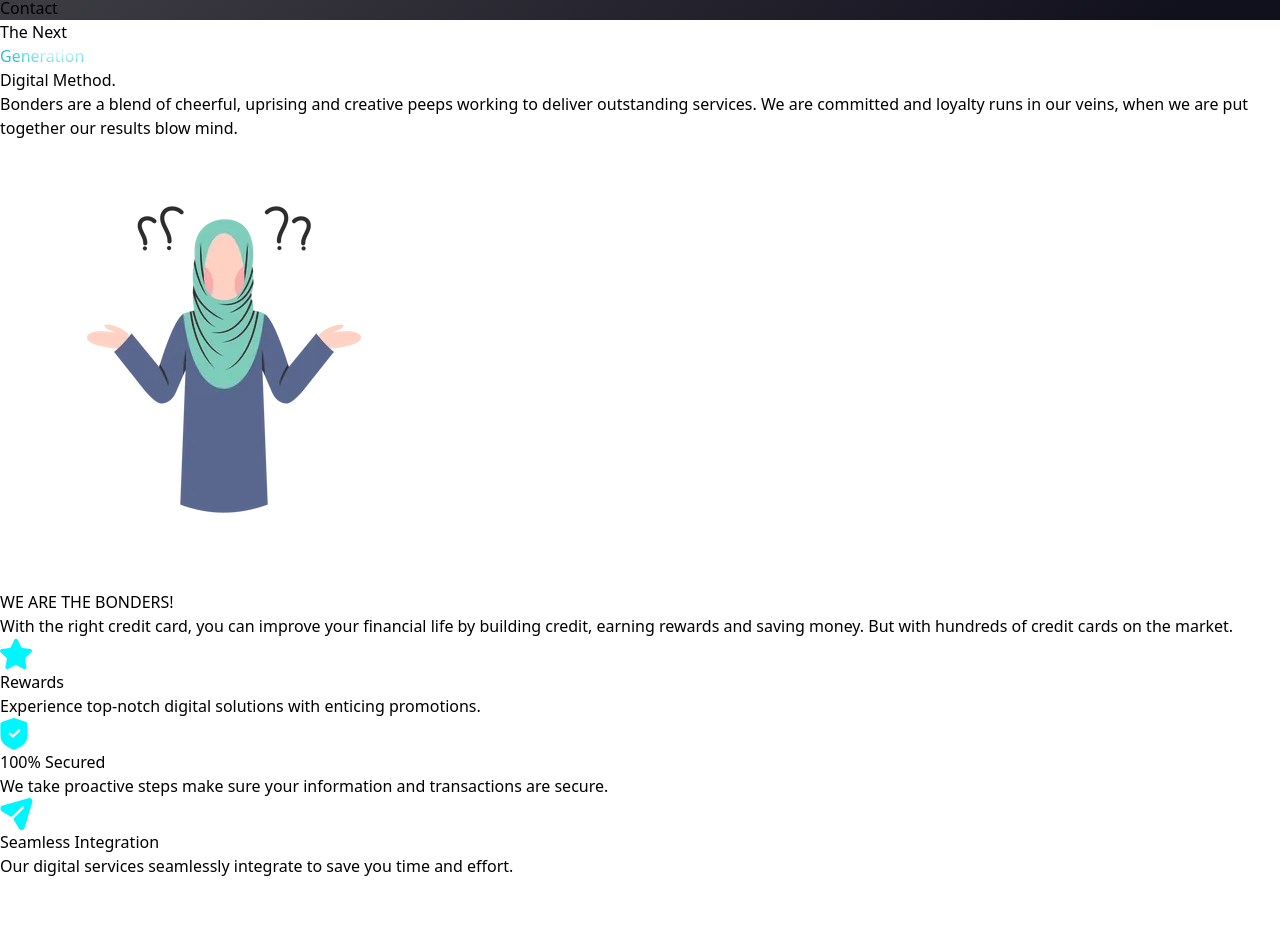
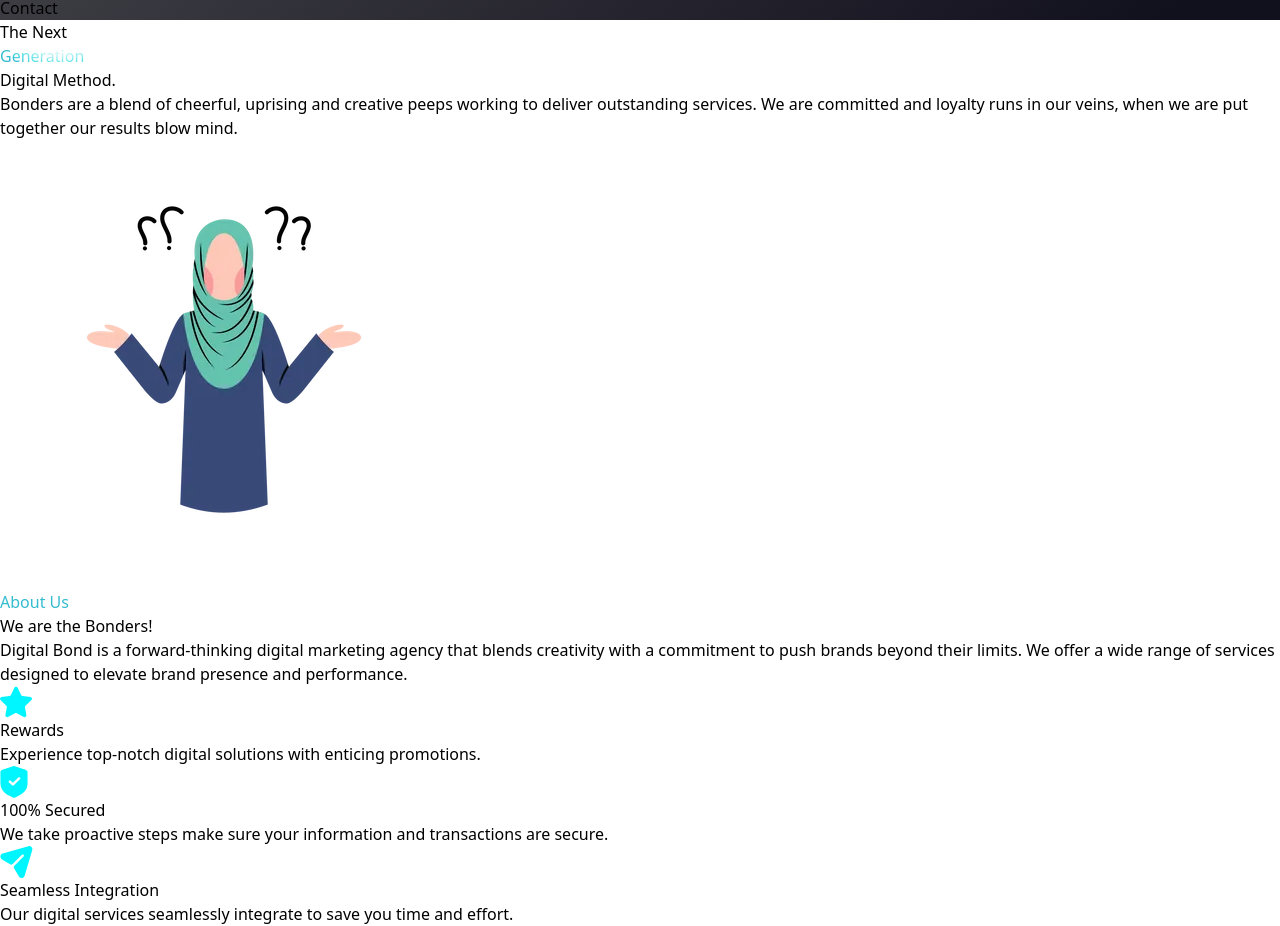
Before and after one commit to EslamAsHhraf/Digital-Bond, an Angular app: page / in a window 1280 px wide. Shown: the part 532-1458 px from the top of the page. Before the commit the page ends 1410 px from the top, so only its background shows below. Built offline with nearby package versions, Linux system fonts and the light colour scheme.

Commit message:
add about section

```diff
--- a/src/app/components/homepage/about/about.component.css
+++ b/src/app/components/homepage/about/about.component.css
@@ -0,0 +1,34 @@
+@keyframes shake {
+  0% { transform: translate(1px, 1px) rotate(0deg); }
+  10% { transform: translate(-1px, -2px) rotate(-1deg); }
+  20% { transform: translate(-3px, 0px) rotate(1deg); }
+  30% { transform: translate(3px, 2px) rotate(0deg); }
+  40% { transform: translate(1px, -1px) rotate(1deg); }
+  50% { transform: translate(-1px, 2px) rotate(-1deg); }
+  60% { transform: translate(-3px, 1px) rotate(0deg); }
+  70% { transform: translate(3px, 1px) rotate(-1deg); }
+  80% { transform: translate(-1px, -1px) rotate(1deg); }
+  90% { transform: translate(1px, 2px) rotate(0deg); }
+  100% { transform: translate(1px, -2px) rotate(-1deg); }
+}
+
+.shake {
+  display: inline-block;
+  animation: shake 0.5s;
+  animation-iteration-count: 1;
+}
+
+.animate-from-left {
+  opacity: 0;
+  transform: translateX(-100%);
+  transition: transform 0.5s ease-out, opacity 0.5s ease-out;
+  -webkit-transition: transform 0.5s ease-out, opacity 0.5s ease-out;
+  -moz-transition: transform 0.5s ease-out, opacity 0.5s ease-out;
+  -ms-transition: transform 0.5s ease-out, opacity 0.5s ease-out;
+  -o-transition: transform 0.5s ease-out, opacity 0.5s ease-out;
+}
+
+.animate-from-left.visible {
+  opacity: 1;
+  transform: translateX(0);
+}
--- a/src/app/components/homepage/about/about.component.html
+++ b/src/app/components/homepage/about/about.component.html
@@ -1,26 +1,36 @@
-
-
-
-<section id="about" class="flex md:flex-row flex-col sm:py-16 py-6">
+<section id="about">
+  <div class="flex-1 flex items-center justify-center p-4">
+    <p
+    (mouseenter)="onMouseEnter()" (mouseleave)="onMouseLeave()" [class.shake]="isShaking"
+      class="font-poppins font-normal xs:text-[39.45px] text-[15.45px] xs:leading-[30.58px] leading-[21.58px] text-gradient uppercase"
+    >
+      About Us
+    </p>
+  </div>
+  <div class="flex md:flex-row flex-col sm:py-16 py-6 animate-from-left" #animateDiv>
     <div class="flex-1 flex justify-center items-start flex-col">
-    <h2 class="font-poppins font-semibold xs:text-[48px] text-[40px] text-white xs:leading-[76.8px] leading-[66.8px] w-full">
+      <h2
+        class="font-poppins font-semibold xs:text-[48px] text-[40px] text-white xs:leading-[76.8px] leading-[66.8px] w-full"
+      >
         <!-- You do the business, <br class="sm:block hidden" /> we’ll handle the
       money. -->
-      WE ARE THE BONDERS!
+        We are the Bonders!
       </h2>
-    <p class="font-poppins font-normal text-dimWhite text-[18px] leading-[30.8px] max-w-[470px] mt-5">
-      With the right credit card, you can improve your financial life by
-      building credit, earning rewards and saving money. But with hundreds of
-      credit cards on the market.
+      <p
+        class="font-poppins font-normal text-dimWhite text-[18px] leading-[30.8px] max-w-[470px] mt-5"
+      >
+        Digital Bond is a forward-thinking digital marketing agency that blends creativity with a commitment to push brands beyond their limits. We offer a wide range of services designed to elevate brand presence and performance.
       </p>
       <!-- <Button styles={`mt-10`} /> -->
     </div>
-  <div class="flex-1 flex justify-center items-center md:ml-10 ml-0 md:mt-0 mt-10 relative flex-col">
-    <!-- {features.map((feature, index) => (
-      <FeatureCard  {...feature} index={index} />
-    ))} -->
+    <div class="flex-1 flex md:ml-10 ml-0 md:mt-0 mt-10 relative flex-col">
       <ng-container *ngFor="let feature of features; let index = index">
-      <app-feature-card [feature]="feature" [index]="index" [length]="features.length"></app-feature-card>
+        <app-feature-card
+          [feature]="feature"
+          [index]="index"
+          [length]="features.length"
+        ></app-feature-card>
       </ng-container>
     </div>
+  </div>
 </section>
--- a/src/app/components/homepage/about/about.component.ts
+++ b/src/app/components/homepage/about/about.component.ts
@@ -1,4 +1,10 @@
-import { Component, OnInit } from '@angular/core';
+import {
+  Component,
+  OnInit,
+  ElementRef,
+  HostListener,
+  AfterViewInit,
+} from '@angular/core';
 import { FeatureCard } from 'src/app/models/feature-card';
 
 @Component({
@@ -7,7 +13,7 @@ import { FeatureCard } from 'src/app/models/feature-card';
   styleUrls: ['./about.component.css'],
 })
 export class AboutComponent implements OnInit {
-  features:FeatureCard[] = [
+  features: FeatureCard[] = [
     {
       icon: 'assets/Star.svg',
       title: 'Rewards',
@@ -27,7 +33,43 @@ export class AboutComponent implements OnInit {
         'Our digital services seamlessly integrate to save you time and effort.',
     },
   ];
-  constructor() {}
+
+  isShaking: boolean = false;
+
+  private element: HTMLElement | undefined;
+
+  constructor(private el: ElementRef) {
+  }
 
   ngOnInit() {}
+  ngAfterViewInit() {
+    this.element = this.el.nativeElement.querySelector('.animate-from-left');
+    this.checkVisibility();
+  }
+  onMouseEnter() {
+    this.isShaking = true;
+  }
+
+  onMouseLeave() {
+    this.isShaking = false;
+  }
+
+  @HostListener('window:scroll', ['$event'])
+  onScroll() {
+    this.checkVisibility();
+  }
+
+  private checkVisibility() {
+    if (!this.element) {
+      return;
+    }
+    const rect = this.element.getBoundingClientRect();
+    const windowHeight = window.innerHeight;
+
+    if (rect.top <= windowHeight && rect.bottom >= 0) {
+      this.element.classList.add('visible');
+    } else {
+      this.element.classList.remove('visible');
+    }
+  }
 }
```
Lines whose indentation alone changed are shown as unchanged.
